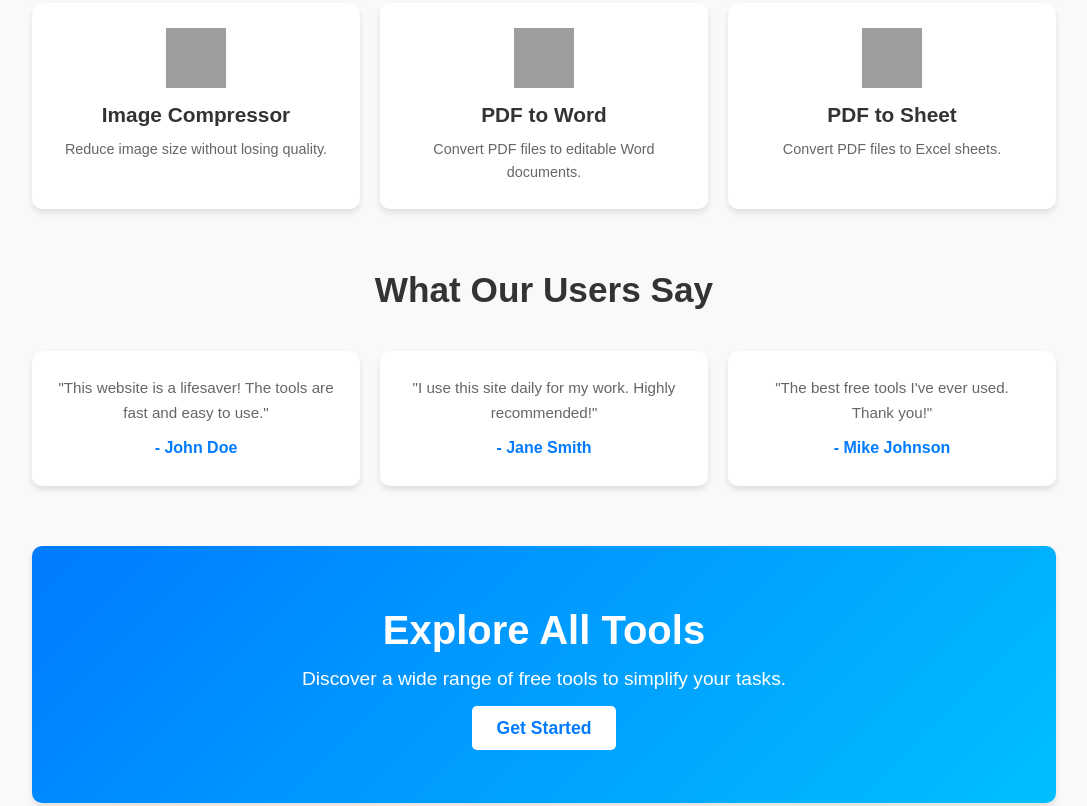
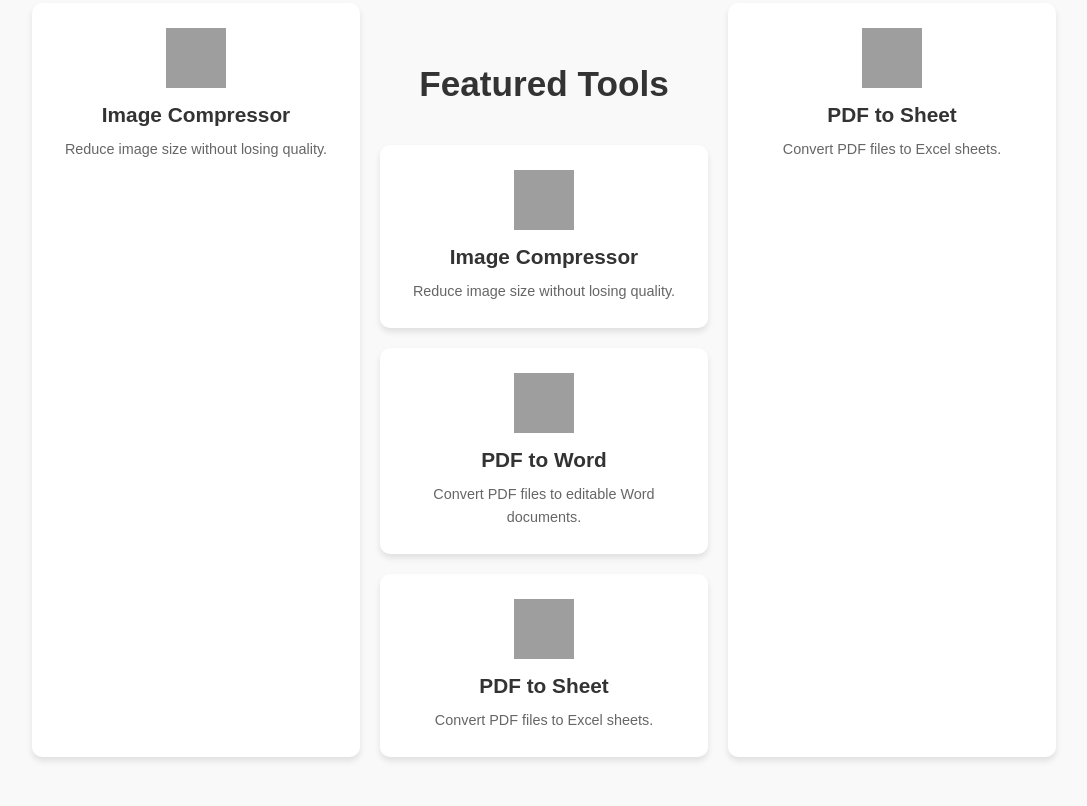
Before and after one commit to madhavgm/tool, a plain HTML site: page index.html in a window 1280 px wide. Shown: the part 634-1440 px from the top of the page, without its empty margins (96-1183 px from the left). Drawn offline with nearby package versions, Linux system fonts and the light colour scheme; grey boxes are pictures that could not be loaded.

Commit message:
Update index.html

```diff
--- a/index.html
+++ b/index.html
@@ -358,13 +358,32 @@
                         <p>Reduce image size without losing quality.</p>
                     </a>
                 </div>
-               <div class="tool-card">
-       <a href="/tool/pdf-to-word-converter.html" target="_blank" style="text-decoration: none; color: inherit;">
-          <img src="https://cdn-icons-png.flaticon.com/512/337/337946.png" alt="PDF to Word">
-        <h3>PDF to Word</h3>
-         <p>Convert PDF files to editable Word documents.</p>
+        <section class="featured-tools">
+    <h2>Featured Tools</h2>
+    <div class="tool-grid">
+        <div class="tool-card">
+            <a href="https://yourwebsite.com/image-compressor" target="_blank" style="text-decoration: none; color: inherit;">
+                <img src="https://cdn-icons-png.flaticon.com/512/3767/3767084.png" alt="Image Compressor">
+                <h3>Image Compressor</h3>
+                <p>Reduce image size without losing quality.</p>
             </a>
-          </div>
+        </div>
+        <div class="tool-card">
+            <a href="https://yourwebsite.com/pdf-to-word" target="_blank" style="text-decoration: none; color: inherit;">
+                <img src="https://cdn-icons-png.flaticon.com/512/337/337946.png" alt="PDF to Word">
+                <h3>PDF to Word</h3>
+                <p>Convert PDF files to editable Word documents.</p>
+            </a>
+        </div>
+        <div class="tool-card">
+            <a href="https://yourwebsite.com/pdf-to-sheet" target="_blank" style="text-decoration: none; color: inherit;">
+                <img src="https://cdn-icons-png.flaticon.com/512/1997/1997928.png" alt="PDF to Sheet">
+                <h3>PDF to Sheet</h3>
+                <p>Convert PDF files to Excel sheets.</p>
+            </a>
+        </div>
+    </div>
+</section>
                 <div class="tool-card">
                     <a href="https://yourwebsite.com/pdf-to-sheet" target="_blank" style="text-decoration: none; color: inherit;">
                         <img src="https://cdn-icons-png.flaticon.com/512/1997/1997928.png" alt="PDF to Sheet">
```
